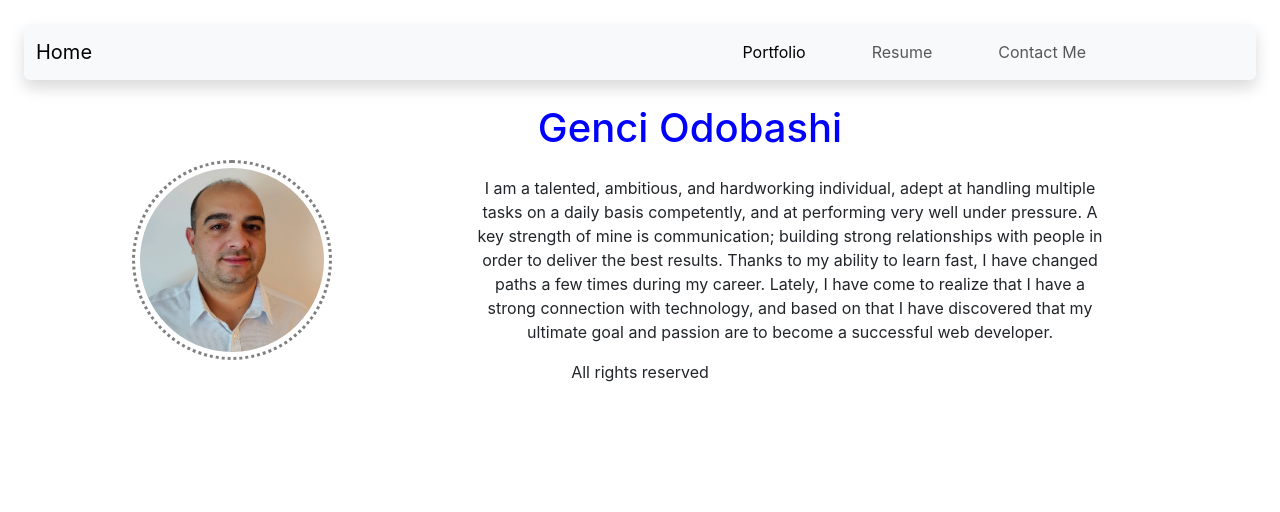
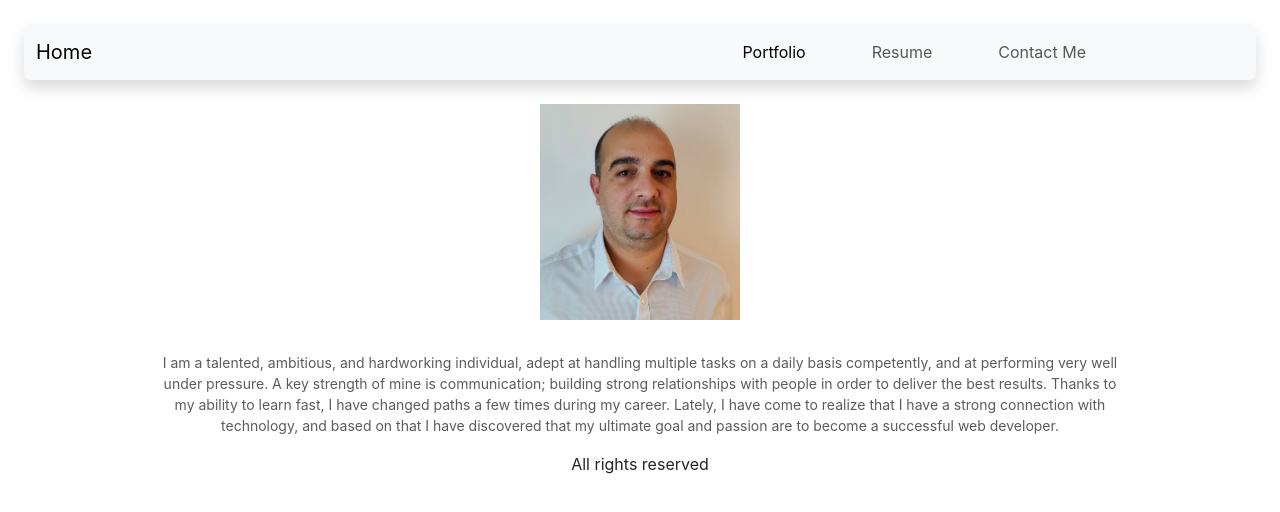
Before and after one commit to odobashigenci/react-portfolio, a React (Create React App) app: page / in a window 1280 px wide. Shown: the top 512 px of the page. Built offline with nearby package versions, Linux system fonts and the light colour scheme; the HTML template or start-up script is replaced by a standard one.

Commit message:
updating homne page

```diff
--- a/src/components/Home.js
+++ b/src/components/Home.js
@@ -1,5 +1,7 @@
 import { useState } from "react";
 import profilePicture from "../assets/profile-picture.jpg"
+import Figure from 'react-bootstrap/Figure';
+
 function Home() {
 
 
@@ -7,12 +9,19 @@ function Home() {
 
   return (
     <div>
-      <div><h1 style={{ color: loading === true ? "red" : "blue" }}>Genci Odobashi</h1></div>
-      <div className="container">
-        <img className="pPicture" src={profilePicture} alt="Profile Picture" />
-      <p className="description">I am a talented, ambitious, and hardworking individual, adept at handling multiple tasks on a daily basis competently, and at performing very well under pressure. A key strength of mine is communication; building strong relationships with people in order to deliver the best results. Thanks to my ability to learn fast, I have changed paths a few times during my career. Lately, I have come to realize that I have a strong connection with technology, and based on that I have discovered that my ultimate goal and passion are to become a successful web developer.</p>
+       <Figure>
+      <Figure.Image
+        width={200}
+        height={212}
+        alt="Profile Picture"
+        src={profilePicture}
+        class="rounded-circle"
+      />
+      <Figure.Caption className="w-75 m-auto mt-4">
+      I am a talented, ambitious, and hardworking individual, adept at handling multiple tasks on a daily basis competently, and at performing very well under pressure. A key strength of mine is communication; building strong relationships with people in order to deliver the best results. Thanks to my ability to learn fast, I have changed paths a few times during my career. Lately, I have come to realize that I have a strong connection with technology, and based on that I have discovered that my ultimate goal and passion are to become a successful web developer.
+      </Figure.Caption>
+    </Figure>
 
-        </div>
     </div>
 
   );
```
